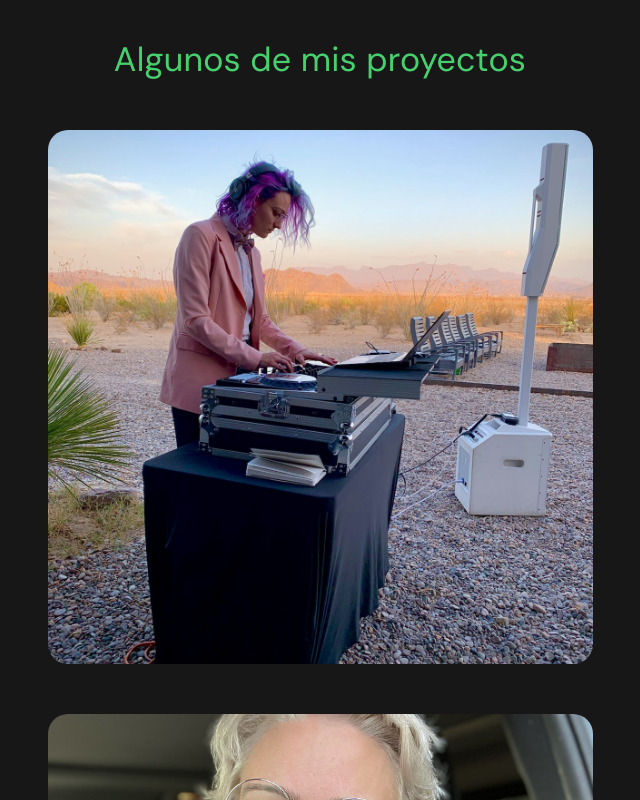
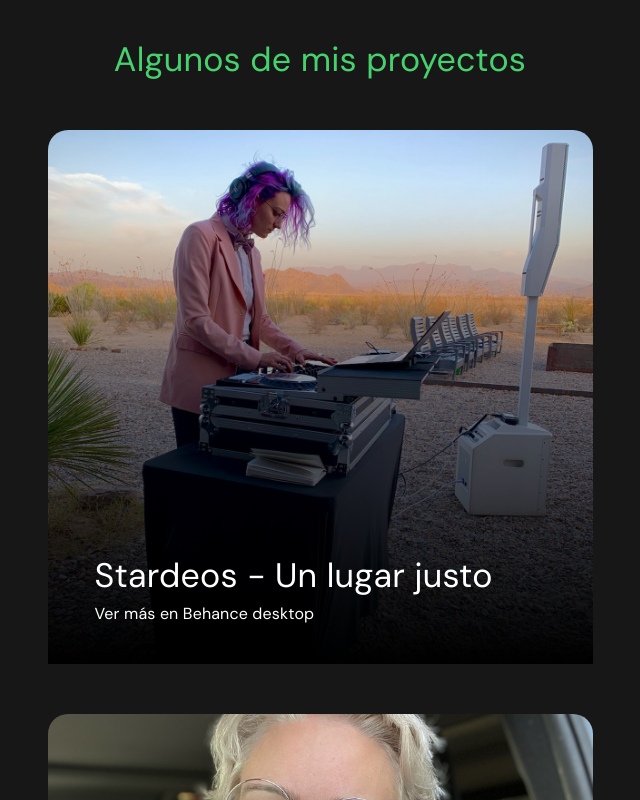
Before and after one commit to thinklikeadesigner/kfolio, a React (Create React App) app: page / in a window 1280 px wide. Shown: the part 2420-3220 px from the top of the page, without its empty margins (320-960 px from the left). Built offline with nearby package versions, Linux system fonts and the light colour scheme.

Commit message:
added kat pics

```diff
--- a/src/foundation/PFOverlay/PFOverlay.tsx
+++ b/src/foundation/PFOverlay/PFOverlay.tsx
@@ -13,16 +13,16 @@ type Props = {
 
 const ContentContainer = styled.div`
   position: relative;
+@media screen and (min-width: 750px) {
   &:hover #overlay-content {
     opacity: 1;
-  }
+  }}
 `
 
 const OverlayContainer = styled.div`
   display: flex;
   justify-content: center;
   align-items: center;
-  background: linear-gradient(180deg, rgba(0, 0, 0, 0) 9.74%, #000000 100%);
   position: absolute;
   left: 0;
   top: 0;
@@ -30,8 +30,12 @@ const OverlayContainer = styled.div`
   right: 0;
   height: 100%;
   width: 100%;
-  opacity: 0;
+  opacity: 1;
+  background: linear-gradient(180deg, rgba(0, 0, 0, 0) 9.74%, #000000 100%);
+@media screen and (min-width: 750px) {
+  opacity: 1;
   transition: all 0.2s ease-in-out;
+}
 `
 
 export const PFOverlay: React.FC<Props> = ({
```
